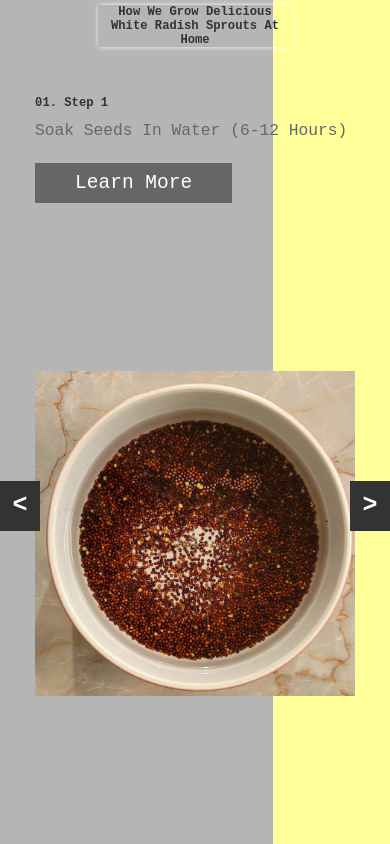
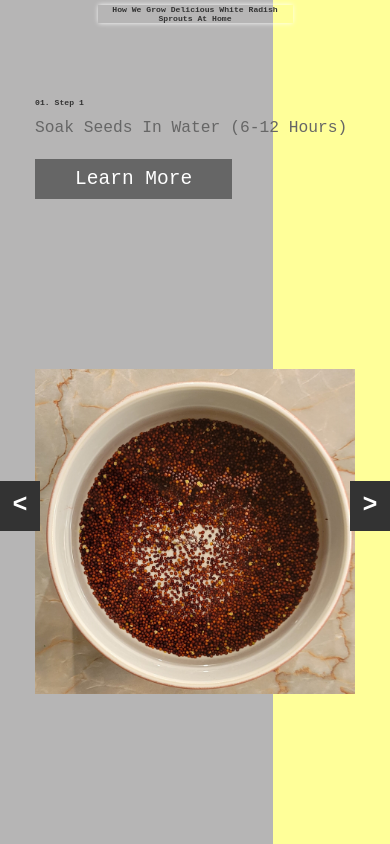
Before and after one commit to WillDang14/Project1, a plain HTML site: page index.html in a window 390 px wide. Drawn offline with Linux system fonts and the light colour scheme.

Commit message:
Add files via upload

```diff
--- a/style.css
+++ b/style.css
@@ -44,7 +44,7 @@
 }
 
 .header p {
-    font-size: 3rem;
+    font-size: 2rem;
     font-weight: 700;
 }
 /* ============================================================================================= */
@@ -255,10 +255,10 @@ trục X bên phía trái.
     }
 
     .header p{
-        font-size: 1.5rem;
+        font-size: 1rem;
     }
 
     .container .slide-container .slide .content h3 {
-        font-size: 1.5rem;
+        font-size: 1rem;
     }
 }
```
